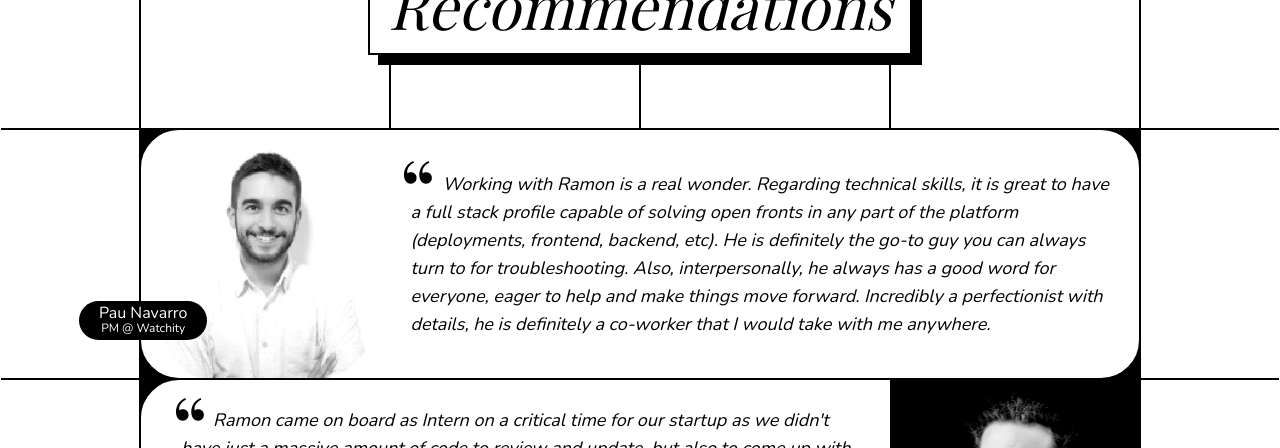
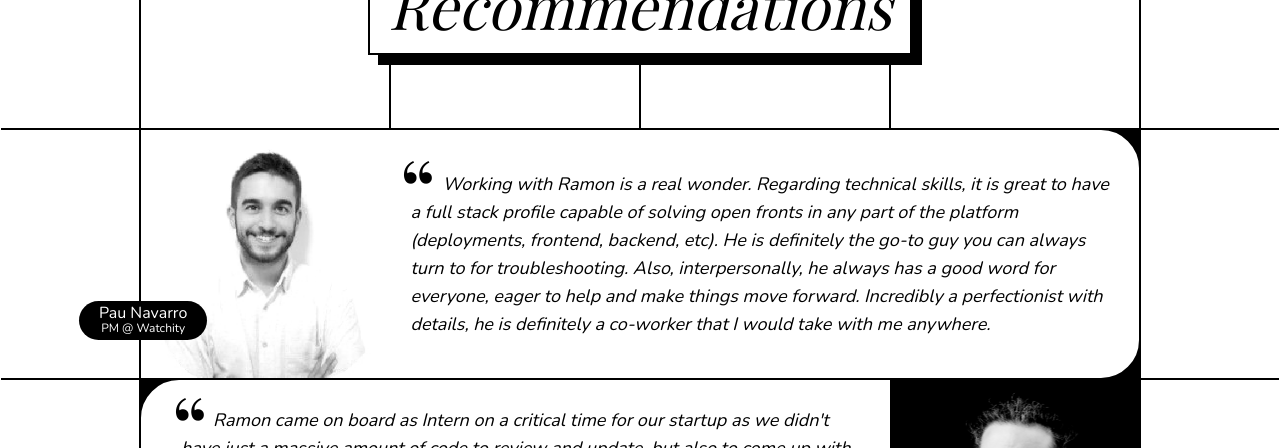
Before and after one commit to eulersson/ramn.dev, a Next.js app: page / in a window 1280 px wide. Shown: the part 2920-3368 px from the top of the page. Built offline with nearby package versions, Linux system fonts and the light colour scheme.

Commit message:
Fix problem with dark theme not respecting dark: prefixed classes.

```diff
--- a/app/globals.css
+++ b/app/globals.css
@@ -16,7 +16,7 @@ NOTE: Since we don't use the Scroll Into View API anymore this shouldn't be need
   --col-back: #ffffff;
 }
 
-[data-theme='dark'] {
+.dark {
   --col-fore: #94a3b8;
   --col-back: #111827;
 }
--- a/app/providers.tsx
+++ b/app/providers.tsx
@@ -9,7 +9,7 @@ import { CursorProvider } from "@/contexts/cursor";
 
 export function Providers({ children }: { children: React.ReactNode }) {
   return (
-    <ThemeProvider defaultTheme="light" enableSystem={false}>
+    <ThemeProvider defaultTheme="light" enableSystem={false} attribute="class">
       <CursorProvider>
         <Cursor />
         {children}
--- a/components/cloth/cursor-animation.tsx
+++ b/components/cloth/cursor-animation.tsx
@@ -2,7 +2,7 @@ import environment from "@/environment";
 
 const pressingStart = environment.disableCover ? 2200 : 4200;
 const pressingIntervalSize = 20;
-const pressingDuration = 2100;
+const pressingDuration = 2500;
 const pressingCycles = Math.floor(pressingDuration / pressingIntervalSize);
 
 export const cursorAnimationConfig = {
--- a/components/sections/experience.tsx
+++ b/components/sections/experience.tsx
@@ -196,7 +196,7 @@ const Experience = forwardRef<HTMLHeadingElement>(function Experience({}, ref) {
             tags={[]}
           >
             <div className="grid grid-cols-4 h-full">
-              <div className="dark:bg-fore overflow-hidden col-span-1 flex items-center justify-center -mb-[20px]">
+              <div className="bg-back dark:bg-fore overflow-hidden col-span-1 flex items-center justify-center -mb-[20px]">
                 <CursorSize sizeOnHover={4}>
                   <ThemedImage
                     src="/pnavarro.png"
--- a/tailwind.config.js
+++ b/tailwind.config.js
@@ -1,5 +1,6 @@
 /** @type {import('tailwindcss').Config} */
 module.exports = {
+  darkMode: 'class',
   content: [
     "./pages/**/*.{js,ts,jsx,tsx,mdx}",
     "./components/**/*.{js,ts,jsx,tsx,mdx}",
```
